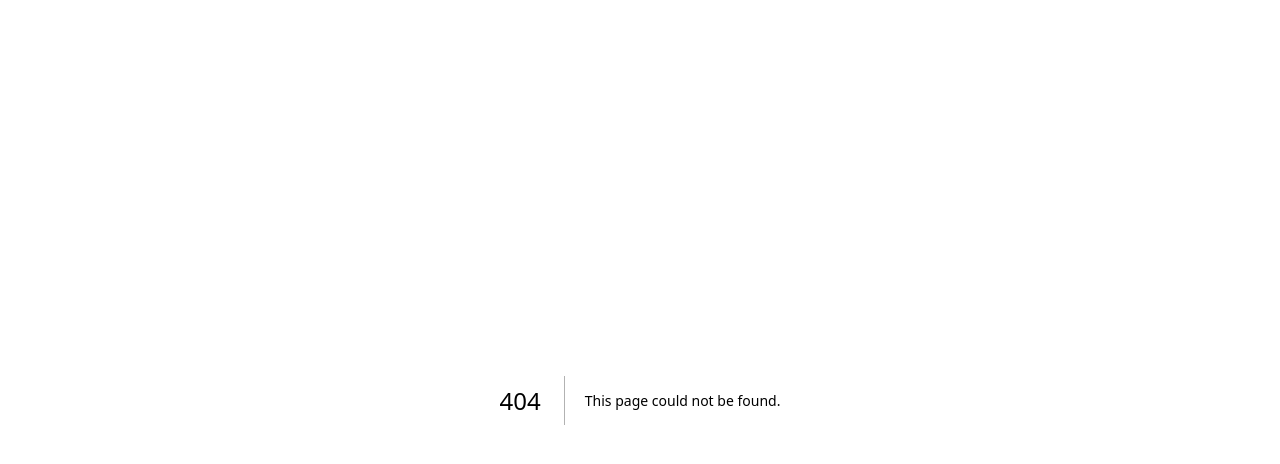
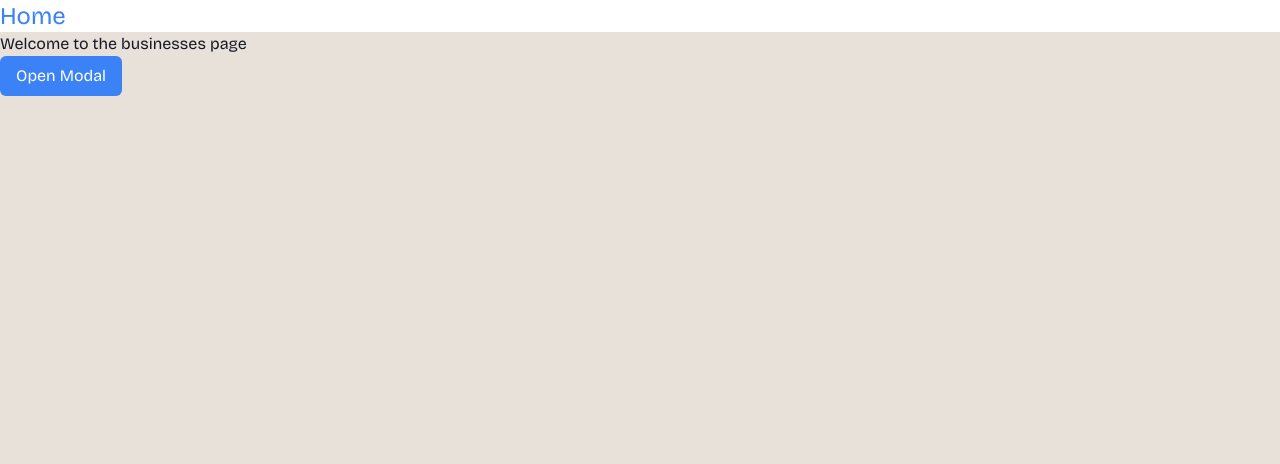
Before and after one commit to connorltodd/pet-bookr, a Next.js app: page /dashboard/businesses in a window 1280 px wide. Before the commit this address had no page. Shown: the top 464 px of the page. Built offline with nearby package versions, Linux system fonts and the light colour scheme.

Commit message:
added modal and default navbar

```diff
--- /dev/null
+++ b/app/dashboard/businesses/page.tsx
@@ -0,0 +1,12 @@
+import Modal from "@/app/ui/components/Modal";
+import Navbar from "@/app/ui/components/Navbar";
+
+export default function Businesses() {
+  return (
+    <div>
+      <Navbar />
+      <h1>Welcome to the businesses page</h1>
+      <Modal />
+    </div>
+  );
+}
--- /dev/null
+++ b/app/ui/components/Modal.tsx
@@ -0,0 +1,52 @@
+"use client";
+
+import { useState } from "react";
+
+const Modal = () => {
+  const [isOpen, setIsOpen] = useState(false);
+
+  // Open the modal
+  const openModal = () => {
+    setIsOpen(true);
+  };
+
+  // Close the modal
+  const closeModal = () => {
+    setIsOpen(false);
+  };
+
+  return (
+    <div>
+      {/* Button to open the modal */}
+      <button
+        onClick={openModal}
+        className="px-4 py-2 bg-blue-500 text-white rounded-md hover:bg-blue-600 transition"
+      >
+        Open Modal
+      </button>
+
+      {/* Modal */}
+      {isOpen && (
+        <div className="fixed inset-0 z-50 flex items-center justify-center bg-black bg-opacity-50">
+          <div className="bg-white p-6 rounded-lg shadow-lg max-w-lg mx-auto">
+            <h2 className="text-2xl font-semibold mb-4">Modal Title</h2>
+            <p className="mb-4">
+              This is the content of the modal. You can add any text, forms, or
+              other components here.
+            </p>
+            <div className="flex justify-end">
+              <button
+                onClick={closeModal}
+                className="px-4 py-2 bg-red-500 text-white rounded-md hover:bg-red-600 transition"
+              >
+                Close
+              </button>
+            </div>
+          </div>
+        </div>
+      )}
+    </div>
+  );
+};
+
+export default Modal;
--- /dev/null
+++ b/app/ui/components/Navbar.tsx
@@ -0,0 +1,62 @@
+"use client";
+
+import { faBars } from "@fortawesome/free-solid-svg-icons";
+import { FontAwesomeIcon } from "@fortawesome/react-fontawesome";
+import Link from "next/link";
+import { usePathname } from "next/navigation";
+import { useEffect, useState } from "react";
+
+export default function Navbar() {
+  const [drawerOpen, setDrawerOpen] = useState(false);
+  const pathname = usePathname();
+
+  const toggleDrawer = () => {
+    setDrawerOpen(!drawerOpen);
+  };
+
+  useEffect(() => {
+    setDrawerOpen(false);
+  }, [pathname]);
+
+  return (
+    <div>
+      {/* Hamburger Icon */}
+      <div className="flex justify-end lg:hidden pt-4 pb-0 md:p-12">
+        <button
+          onClick={toggleDrawer}
+          className="text-white focus:outline-none focus:text-white"
+        >
+          <FontAwesomeIcon icon={faBars} className="fas fa-bars h-10 w-10" />
+        </button>
+      </div>
+
+      {/* Desktop Menu */}
+      <nav className="lg:flex hidden bg-white" role="navigation">
+        <Link className="text-blue-500 text-2xl" href="/home">
+          Home
+        </Link>
+      </nav>
+
+      {/* Mobile Menu */}
+      <div
+        className={`fixed inset-y-0 z-20 right-0 bg-white w-64 transform ${
+          drawerOpen ? "translate-x-0" : "translate-x-full"
+        } transition-transform duration-300 lg:hidden`}
+      >
+        <nav className="bg-white" role="navigation">
+          <Link className="text-blue-500 text-2xl" href="/home">
+            Home
+          </Link>
+        </nav>
+      </div>
+
+      {/* Mobile Menu Overlay (hidden by default) */}
+      {drawerOpen && (
+        <div
+          onClick={toggleDrawer}
+          className="fixed inset-0 z-10 bg-black opacity-80 lg:hidden"
+        ></div>
+      )}
+    </div>
+  );
+}
--- a/package.json
+++ b/package.json
@@ -9,6 +9,11 @@
     "lint": "next lint"
   },
   "dependencies": {
+    "@fortawesome/fontawesome-svg-core": "^6.6.0",
+    "@fortawesome/free-brands-svg-icons": "^6.6.0",
+    "@fortawesome/free-regular-svg-icons": "^6.6.0",
+    "@fortawesome/free-solid-svg-icons": "^6.6.0",
+    "@fortawesome/react-fontawesome": "^0.2.2",
     "axios": "^1.7.7",
     "jose": "^5.9.3",
     "moment": "^2.30.1",
```
Also changed, not shown: 1 other file (tests, documents, lock files or other folders).
